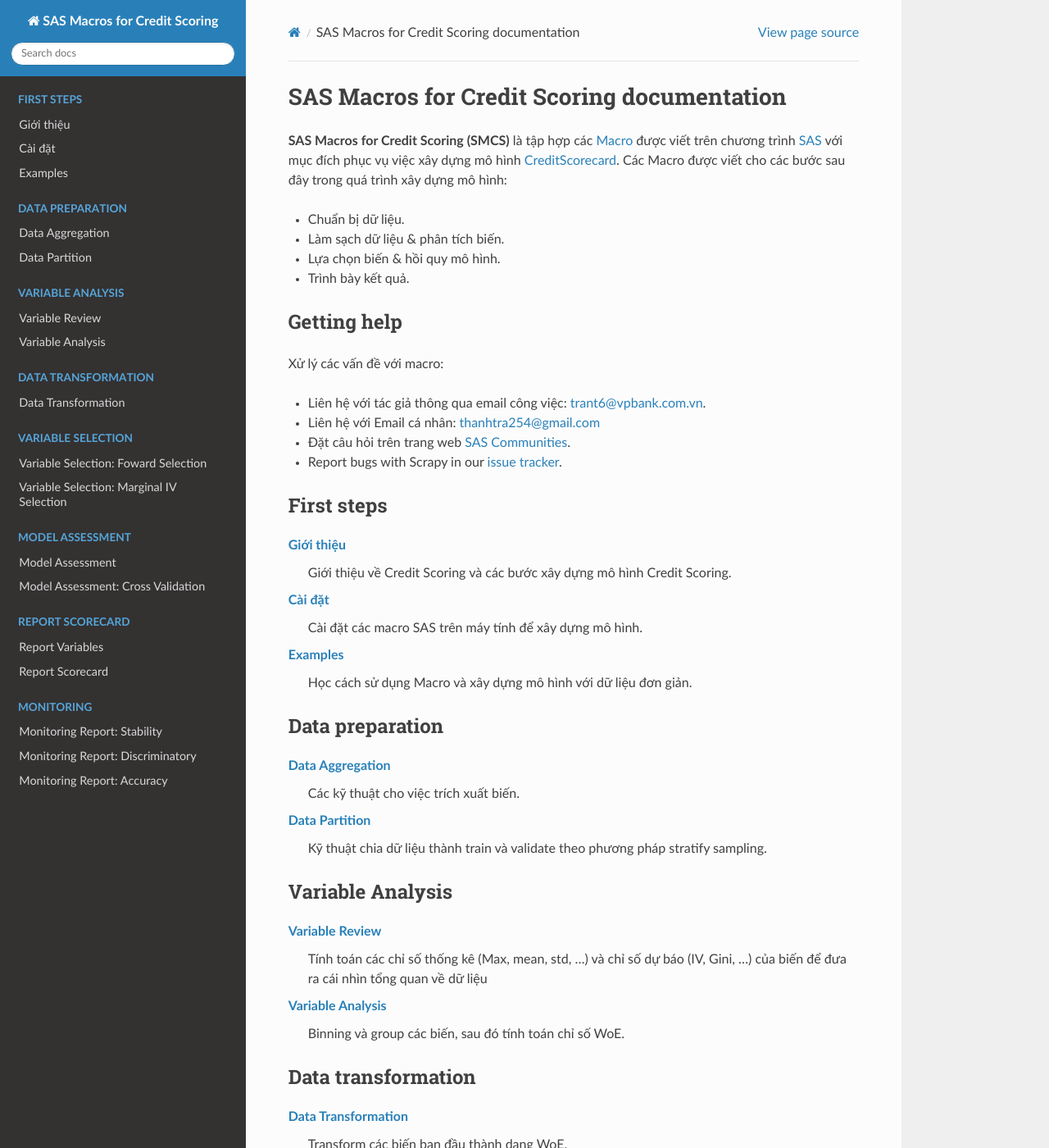
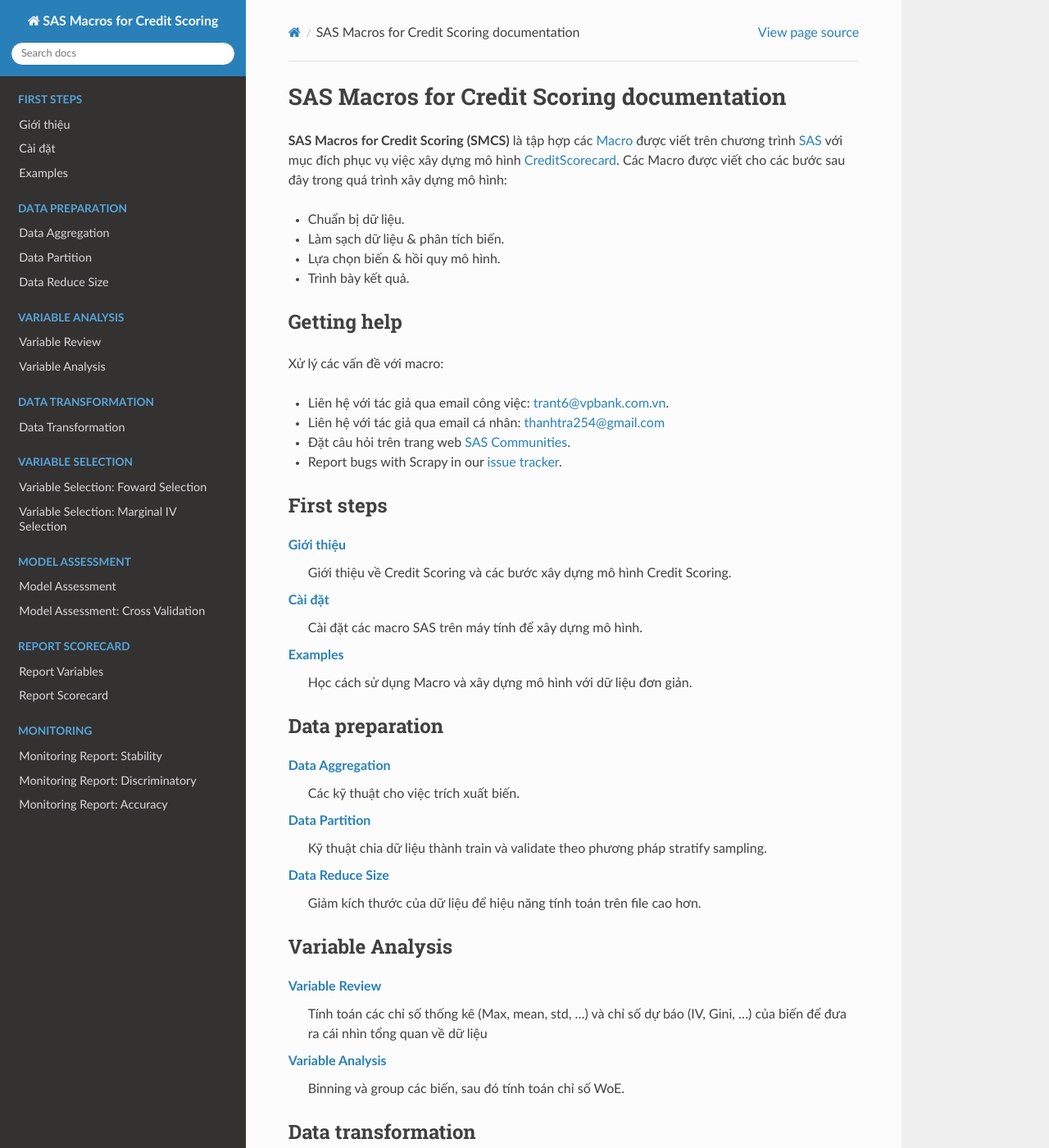
Before and after one commit to thanhtra254/SMCS, a Sphinx documentation site: the page built from docs/index.rst, in a window 1280 px wide and 1400 px high. Shown: the whole window at 82% size. Built offline with Sphinx 7.4.7 and the Read the Docs theme 2.0.0, drawn with Linux system fonts in a browser that asks for light colours; comment, search, counter and statistics services are not loaded.

Commit message:
Update index.rst

```diff
--- a/docs/index.rst
+++ b/docs/index.rst
@@ -19,8 +19,8 @@
 
 Xử lý các vấn đề với macro:
 
-* Liên hệ với tác giả thông qua email công việc: trant6@vpbank.com.vn.
-* Liên hệ với Email cá nhân: thanhtra254@gmail.com
+* Liên hệ với tác giả qua email công việc: trant6@vpbank.com.vn.
+* Liên hệ với tác giả qua email cá nhân: thanhtra254@gmail.com
 * Đặt câu hỏi trên trang web `SAS Communities`_.
 * Report bugs with Scrapy in our `issue tracker`_.
 
@@ -58,12 +58,17 @@
 
    post/DataAggregation
    post/DataPartition
+   post/DataReduceSize
 
 :doc:`post/DataAggregation`
     Các kỹ thuật cho việc trích xuất biến.
 
 :doc:`post/DataPartition`
     Kỹ thuật chia dữ liệu thành train và validate theo phương pháp stratify sampling.
+
+:doc:`post/DataReduceSize`
+    Giảm kích thước của dữ liệu để hiệu năng tính toán trên file cao hơn.
+
 
 Variable Analysis
 =================
```
